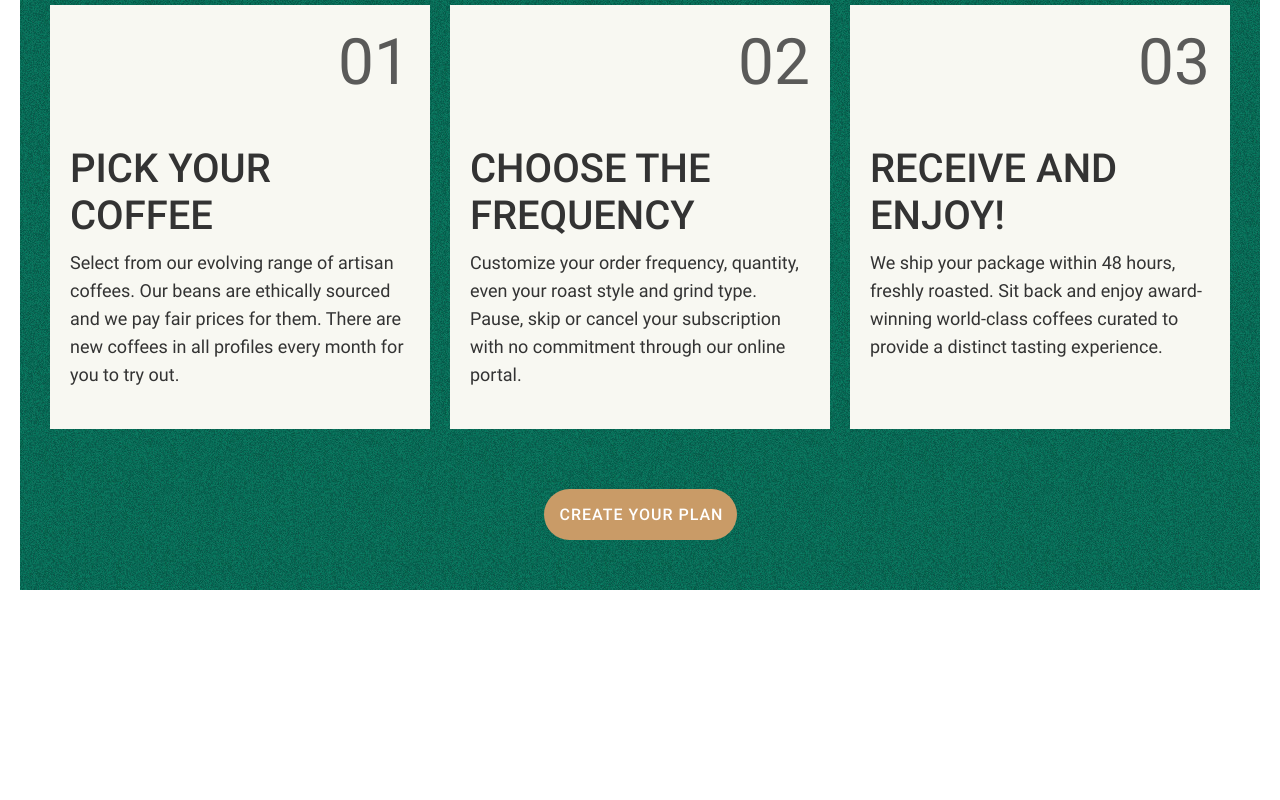
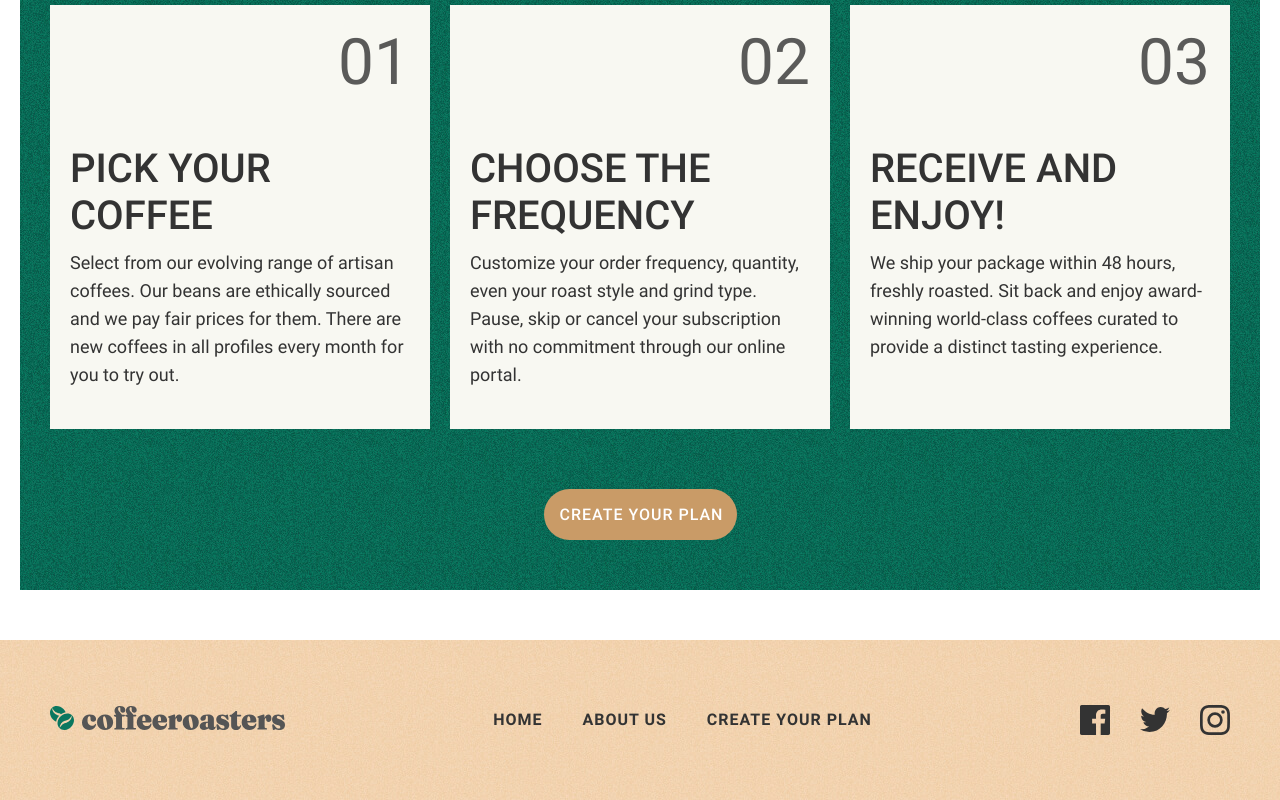
Before and after one commit to Hamidjonova-N/coffee-roasters, a plain HTML site: page index.html in a window 1280 px wide. Shown: the part 3864-4664 px from the top of the page. Before the commit the page ends 4504 px from the top, so only its background shows below. Drawn offline with Linux system fonts and the light colour scheme.

Commit message:
Add site-footer

```diff
--- a/css/style.css
+++ b/css/style.css
@@ -467,6 +467,80 @@ a {
   outline: 2px dashed var(--accent-color-brown);
 }
 
+/* SITE-FOOTER */
+
+.site-footer {
+  background-color: #f3d7b7;
+  background-image: url("/img/site-footer-bg.jpg");
+}
+
+.site-footer-container {
+  display: flex;
+  align-items: center;
+  justify-content: space-between;
+  padding: 65px 50px;
+}
+
+.site-footer-logo-link:hover {
+  opacity: 0.8;
+}
+
+.site-footer-logo-link:active {
+  opacity: 0.6;
+}
+
+.site-footer-logo-img {
+  width: 235px;
+  height: 24px;
+  object-fit: contain;
+  flex-shrink: 0;
+}
+
+.site-footer-nav-list {
+  list-style-type: none;
+  display: flex;
+  align-items: center;
+  justify-content: space-between;
+}
+
+.site-footer-nav-item:not(:last-child) {
+  margin-right: 40px;
+}
+
+.site-footer-nav-link {
+  font-weight: 700;
+  font-size: 16px;
+  line-height: 19px;
+  text-align: center;
+  letter-spacing: 1px;
+  text-transform: uppercase;
+  color: var(--text-color);
+}
+
+.site-footer-socials-list {
+  list-style-type: none;
+  display: flex;
+  align-items: center;
+}
+
+.site-footer-socials-item:not(:last-child) {
+  margin-right: 30px;
+}
+
+.site-footer-socials-link {
+  display: flex;
+  color: #333333;
+  transition: color 0.3s ease;
+}
+
+.site-footer-socials-link:hover {
+  color: #0a775f;
+}
+
+.site-footer-socials-link:active {
+  opacity: 0.6;
+}
+
 /* RETINA BACKGROUND */
 
 @media only screen and (-webkit-min-device-pixel-ratio: 2),
@@ -490,4 +564,8 @@ a {
   .how-it-works-inner {
     background-image: url("/img/how-it-works-bg@2x.jpg");
   }
+
+  .site-footer {
+    background-image: url("/img/site-footer-bg@2x.jpg");
+  }
 }
--- a/index.html
+++ b/index.html
@@ -225,12 +225,91 @@
                 </div>
               </li>
             </ol>
-            <a class="how-it-works-button button button-brown" href="createplan.html"
+            <a
+              class="how-it-works-button button button-brown"
+              href="createplan.html"
               >Create your plan</a
             >
           </div>
         </div>
       </section>
     </main>
+    <footer class="site-footer">
+      <div class="site-footer-container container">
+        <a class="site-footer-logo-link" href="index.html">
+          <img
+            class="site-footer-logo-img"
+            src="img/coffee-roasters-logo.svg"
+            alt="CoffeeRoasters logo"
+          />
+        </a>
+        <nav class="site-footer-nav">
+          <ul class="site-footer-nav-list">
+            <li class="site-footer-nav-item">
+              <a class="site-footer-nav-link" href="index.html">HOME</a>
+            </li>
+            <li class="site-footer-nav-item">
+              <a class="site-footer-nav-link" href="aboutus.html">ABOUT US</a>
+            </li>
+            <li class="site-footer-nav-item">
+              <a class="site-footer-nav-link" href="createplan.html"
+                >CREATE YOUR PLAN</a
+              >
+            </li>
+          </ul>
+        </nav>
+        <div class="site-footer-socials">
+          <ul class="site-footer-socials-list">
+            <li class="site-footer-socials-item">
+              <a class="site-footer-socials-link" href="#" target="_blank">
+                <svg
+                  xmlns="http://www.w3.org/2000/svg"
+                  width="30"
+                  height="30"
+                  fill="none"
+                >
+                  <path
+                    fill="currentColor"
+                    d="M28.344 0H1.656C.741 0 0 .741 0 1.656v26.689C0 29.259.741 30 1.656 30h14.369V18.383h-3.91v-4.528h3.91v-3.339c0-3.875 2.366-5.985 5.824-5.985 1.656 0 3.078.124 3.494.179v4.05l-2.398.001c-1.88 0-2.244.894-2.244 2.204v2.891h4.484l-.584 4.528h-3.9V30h7.645C29.26 30 30 29.259 30 28.344V1.656C30 .741 29.259 0 28.344 0Z"
+                  />
+                </svg>
+              </a>
+            </li>
+            <li class="site-footer-socials-item">
+              <a class="site-footer-socials-link" href="#" target="_blank">
+                <svg
+                  xmlns="http://www.w3.org/2000/svg"
+                  width="30"
+                  height="25"
+                  fill="none"
+                >
+                  <path
+                    fill="currentColor"
+                    d="M30 2.96c-1.104.502-2.29.84-3.535.993A6.296 6.296 0 0 0 29.171.461a12.145 12.145 0 0 1-3.909 1.532A6.075 6.075 0 0 0 20.77 0c-3.974 0-6.894 3.802-5.996 7.748C9.66 7.486 5.125 4.973 2.089 1.155.476 3.99 1.252 7.702 3.993 9.58a6.014 6.014 0 0 1-2.787-.79c-.067 2.925 1.977 5.66 4.936 6.269a6.02 6.02 0 0 1-2.78.107c.783 2.508 3.056 4.332 5.75 4.383A12.156 12.156 0 0 1 0 22.165 17.112 17.112 0 0 0 9.435 25c11.428 0 17.884-9.897 17.494-18.773A12.713 12.713 0 0 0 30 2.96Z"
+                  />
+                </svg>
+              </a>
+            </li>
+            <li class="site-footer-socials-item">
+              <a class="site-footer-socials-link" href="#" target="_blank">
+                <svg
+                  xmlns="http://www.w3.org/2000/svg"
+                  width="30"
+                  height="30"
+                  fill="none"
+                >
+                  <path
+                    fill="currentColor"
+                    fill-rule="evenodd"
+                    d="M15 0c-4.074 0-4.584.018-6.184.09C3.37.34.341 3.362.091 8.815.018 10.416 0 10.926 0 15s.018 4.585.09 6.185c.25 5.448 3.272 8.475 8.725 8.725 1.601.073 2.111.09 6.185.09s4.585-.017 6.185-.09c5.443-.25 8.478-3.273 8.724-8.725.074-1.6.091-2.111.091-6.185s-.017-4.584-.09-6.184C29.665 3.374 26.639.341 21.186.091 19.585.018 19.074 0 15 0Zm0 2.704c4.005 0 4.48.015 6.063.087 4.065.185 5.963 2.114 6.148 6.15.073 1.58.087 2.055.087 6.06 0 4.007-.015 4.48-.087 6.062-.186 4.03-2.08 5.963-6.148 6.148-1.583.073-2.055.088-6.063.088-4.005 0-4.48-.015-6.061-.088-4.075-.186-5.964-2.123-6.149-6.15-.072-1.58-.087-2.055-.087-6.06 0-4.006.016-4.48.087-6.062.186-4.034 2.08-5.964 6.149-6.149 1.582-.071 2.056-.086 6.061-.086ZM7.297 15a7.703 7.703 0 1 1 15.406 0 7.703 7.703 0 0 1-15.406 0ZM15 20a5 5 0 1 1 0-10 5 5 0 0 1 0 10Zm6.206-13.007a1.8 1.8 0 1 1 3.601.002 1.8 1.8 0 0 1-3.6-.002Z"
+                    clip-rule="evenodd"
+                  />
+                </svg>
+              </a>
+            </li>
+          </ul>
+        </div>
+      </div>
+    </footer>
   </body>
 </html>
```
Also changed, not shown: img/site-footer-bg.jpg (added), img/site-footer-bg@2x.jpg (added).
